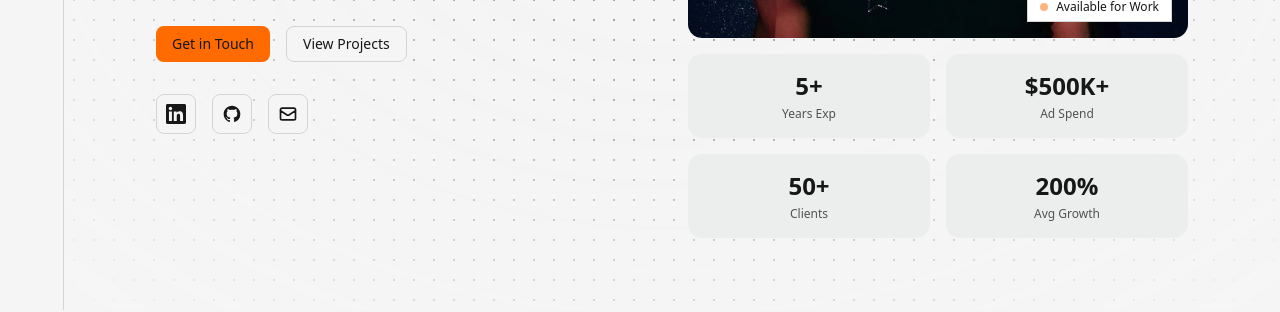
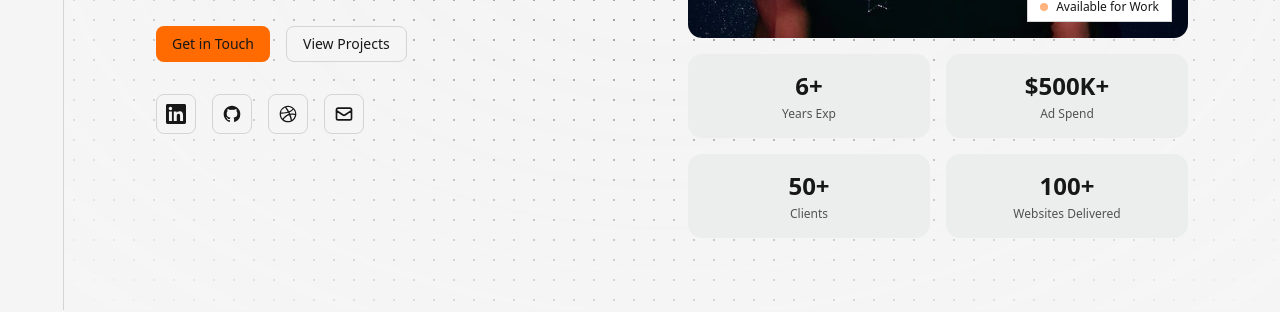
Before and after one commit to Shermanito/my-portfolio, a Next.js app: page / in a window 1280 px wide. Shown: the part 490-802 px from the top of the page. Built offline with nearby package versions, Linux system fonts and the light colour scheme.

Commit message:
Add Dribbble link to Hero section and update stats

```diff
--- a/src/components/sections/Hero.tsx
+++ b/src/components/sections/Hero.tsx
@@ -1,7 +1,7 @@
 'use client';
 
 import { personalInfo } from '@/data/personal';
-import { IconButton, LinkedInIcon, GitHubIcon, MailIcon } from '@/components/ui/IconButton';
+import { IconButton, LinkedInIcon, GitHubIcon, MailIcon, DribbbleIcon } from '@/components/ui/IconButton';
 import { Card, CardContent } from '@/components/ui/card';
 import { Button } from '@/components/ui/button';
 import { ThemeToggle } from '@/components/ui/theme-toggle';
@@ -51,6 +51,9 @@ export function Hero() {
               <IconButton href={personalInfo.socials[1].url} label="GitHub">
                 <GitHubIcon />
               </IconButton>
+              <IconButton href={personalInfo.socials[2].url} label="Dribbble">
+                <DribbbleIcon />
+              </IconButton>
               <IconButton href={`mailto:${personalInfo.email}`} label="Email">
                 <MailIcon />
               </IconButton>
@@ -80,7 +83,7 @@ export function Hero() {
             <div className="grid grid-cols-2 gap-4">
               <Card className="p-4 text-center">
                 <CardContent className="p-0">
-                  <div className="text-2xl font-bold mb-1">5+</div>
+                  <div className="text-2xl font-bold mb-1">6+</div>
                   <div className="text-xs text-muted-foreground">Years Exp</div>
                 </CardContent>
               </Card>
@@ -98,8 +101,8 @@ export function Hero() {
               </Card>
               <Card className="p-4 text-center">
                 <CardContent className="p-0">
-                  <div className="text-2xl font-bold mb-1">200%</div>
-                  <div className="text-xs text-muted-foreground">Avg Growth</div>
+                  <div className="text-2xl font-bold mb-1">100+</div>
+                  <div className="text-xs text-muted-foreground">Websites Delivered</div>
                 </CardContent>
               </Card>
             </div>
```
Also changed, not shown: 1 other file (tests, documents, lock files or other folders).
